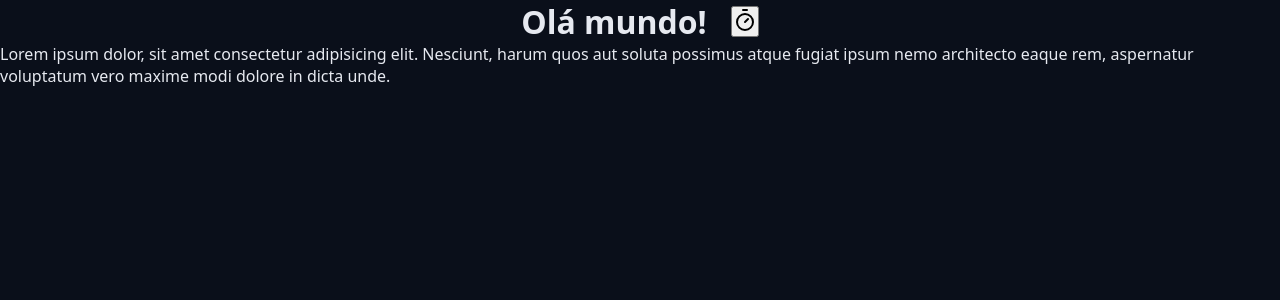
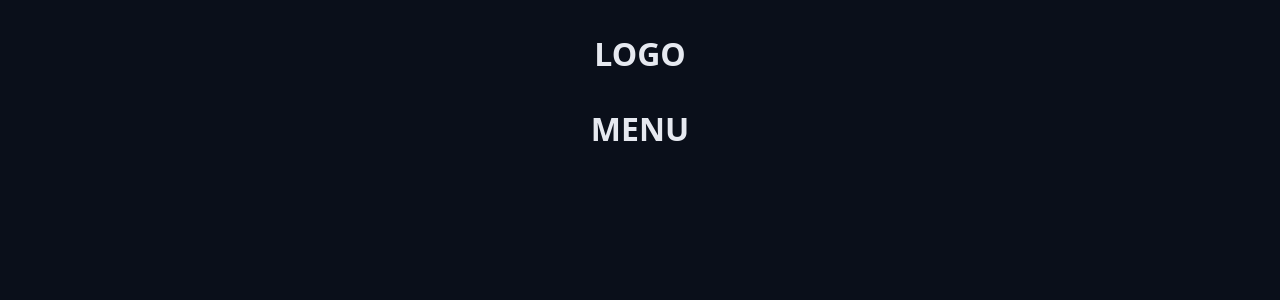
Before and after one commit to PedroL-cs/Pomodoro, a React (Vite) app: page / in a window 1280 px wide. Shown: the top 300 px of the page. Built offline with nearby package versions, Linux system fonts and the light colour scheme.

Commit message:
Criação do componente 'Container'

```diff
--- a/src/App.tsx
+++ b/src/App.tsx
@@ -1,23 +1,18 @@
 import './styles/theme.css';
 import './styles/global.css';
+import { Container } from './components/Container';
 import { Heading } from './components/Heading';
-import { TimerIcon } from 'lucide-react';
 
 export function App() {
-    return (
-        <div>
-            <Heading>
-                Olá mundo!
-                <button>
-                    <TimerIcon />
-                </button>
-            </Heading>
-            <p>
-                Lorem ipsum dolor, sit amet consectetur adipisicing elit.
-                Nesciunt, harum quos aut soluta possimus atque fugiat ipsum nemo
-                architecto eaque rem, aspernatur voluptatum vero maxime modi
-                dolore in dicta unde.
-            </p>
-        </div>
-    );
+   return (
+      <>
+         <Container>
+            <Heading>LOGO</Heading>
+         </Container>
+
+         <Container>
+            <Heading>MENU</Heading>
+         </Container>
+      </>
+   );
 }
--- /dev/null
+++ b/src/components/Container.module.css
@@ -0,0 +1,8 @@
+.container {
+   max-width: 98rem;
+   margin: 0 auto;
+}
+
+.content {
+   margin: 3.2rem;
+}
--- /dev/null
+++ b/src/components/Container.tsx
@@ -0,0 +1,13 @@
+import styles from './Container.module.css';
+
+type ContainerProps = {
+   children: React.ReactNode;
+};
+
+export function Container({ children }: ContainerProps) {
+   return (
+      <div className={styles.container}>
+         <div className={styles.content}>{children}</div>
+      </div>
+   );
+}
```
Also changed, not shown: .prettierrc.json.
